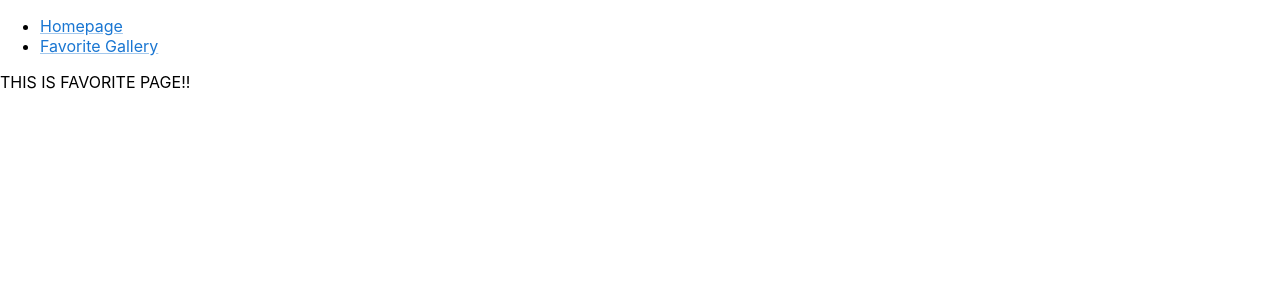
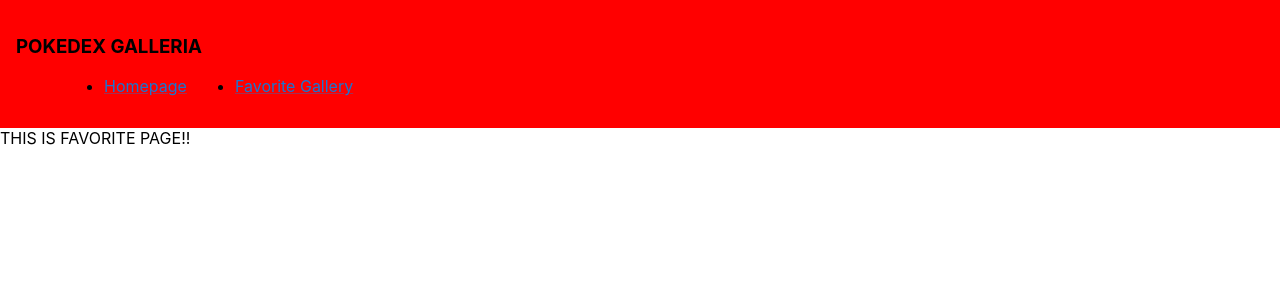
Before and after one commit to danielyong92/pokedex-react, a React (Create React App) app: page /favorite in a window 1280 px wide. Shown: the top 300 px of the page. Built offline with nearby package versions, Linux system fonts and the light colour scheme.

Commit message:
added mui icons  and refactor

```diff
--- a/package.json
+++ b/package.json
@@ -5,6 +5,7 @@
   "dependencies": {
     "@emotion/react": "^11.8.2",
     "@emotion/styled": "^11.8.1",
+    "@mui/icons-material": "^5.5.1",
     "@mui/material": "^5.5.2",
     "@testing-library/jest-dom": "^5.16.2",
     "@testing-library/react": "^12.1.4",
--- a/src/Card/Card.css
+++ b/src/Card/Card.css
@@ -1,14 +1,22 @@
-.cardContainer {
+.card-container {
     display: flex;
     border: 1px solid black;
     align-content: center;
 }
 
 #image {
-    width:10rem;
-    height:10rem;
+    width:14rem;
+    height:14rem;
 }
 
 .pokemon-stats {
+    display:flex;
+    align-items: center;
+    font-weight: bold;
+}
 
+.buttons {
+    display:flex;
+    align-items:"center";
+    align-content:"center";
 }
--- a/src/Card/Card.jsx
+++ b/src/Card/Card.jsx
@@ -1,27 +1,37 @@
 import { React, useState, useEffect } from "react";
 import "./Card.css";
 import Grid from "@mui/material/Grid";
+import FavoriteIcon from "@mui/icons-material/Favorite";
+import ArrowDownwardIcon from "@mui/icons-material/ArrowDownward";
 
 export const Card = props => {
-  const { id, name, image, type, index, handleLikeClick } = props;
+  const { id, name, image, type, handleLikeClick } = props;
 
   return (
     <>
-      <Grid container>
       <Grid item md={4}>
+        <div className="card-container">
+          <Grid item>
             <img id="image" src={image}></img>
           </Grid>
-        <div class="pokemon-stats">
-          <Grid item md={5}>
+          <div className="pokemon-stats">
+            <Grid item>
               <div>Pokemon Name: {name}</div>
               <div>Id: {id}</div>
               <div>type: {type}</div>
             </Grid>
           </div>
-        <Grid item md={3}>
-          <button >DISLIKE</button>
-          <button onClick={()=>handleLikeClick(props)}>LIKE</button>
+          <div className="buttons">
+            <Grid item>
+              <button>
+                <ArrowDownwardIcon />
+              </button>
+              <button onClick={() => handleLikeClick(props)}>
+                <FavoriteIcon />
+              </button>
             </Grid>
+          </div>
+        </div>
       </Grid>
     </>
   );
--- a/src/CardRow/CardRow.jsx
+++ b/src/CardRow/CardRow.jsx
@@ -11,7 +11,6 @@
       <div>
         <Grid container>
           {pokemonData.map((pokemon, index) => (
-            <Grid item md={4} direction={"column"}>
             <Card
               id={pokemon.id}
               name={pokemon.name}
@@ -20,7 +19,6 @@
               key={index}
               handleLikeClick={handleLikeClick}
             />
-            </Grid>
           ))}
         </Grid>
       </div>
--- /dev/null
+++ b/src/Context/PokemonContext.jsx
@@ -0,0 +1,5 @@
+import React from 'react';
+
+export const pokemonContexts = React.createContext();
+
+console.log("calling context");
--- a/src/Favorite/FavoritePage.jsx
+++ b/src/Favorite/FavoritePage.jsx
@@ -1,13 +1,17 @@
-import React from "react";
+import React, { useContext } from 'react';
 import Grid from "@mui/material/Grid";
-import Card from "../Card/Card"
+import Card from "../Card/Card";
+import { pokemonContexts } from '../Context/PokemonContext';
 
-export const FavoritePage = ({favorites}) => {
-//   const { favorite } = props;
+export const FavoritePage = ({data}) => {
+  // const { favorites } = props;
+  const {favorites} = useContext(pokemonContexts);
+  console.log("favorites before return", favorites)
+  console.log("data", data)
   return (
     <>
       <div>THIS IS FAVORITE PAGE!!</div>
-      {console.log("what is favorites", favorites)}
+      {/* {console.log("what is favorites", favorites)} */}
       <Grid container>
         {favorites.map((pokemon, index) => (
           <Grid item md={4} direction={"column"}>
@@ -16,7 +20,7 @@
               name={pokemon.name}
               type={pokemon.types[0].type.name}
               image={pokemon.sprites.other.dream_world.front_default}
-              key={index}
+              key={pokemon.id}
             />
           </Grid>
         ))}
--- /dev/null
+++ b/src/Header/Header.css
@@ -0,0 +1,12 @@
+.wrapper {
+    background: Red;
+    padding: 1rem;
+}
+
+.nav {
+    display:flex;
+}
+
+.ul {
+    margin-left:3rem;
+}
--- a/src/Header/Header.jsx
+++ b/src/Header/Header.jsx
@@ -1,15 +1,17 @@
 import React from "react";
 import Link from '@mui/material/Link';
+import "./Header.css";
 
 export const Header = () => {
   return (
     <>
-      <div>
-        <ul>
-          <li>
-            <Link href="#">Homepage</Link>
+      <div className="wrapper">
+        <h3> POKEDEX GALLERIA</h3>
+        <ul className="nav">
+          <li className="ul">
+            <Link href="/">Homepage</Link>
           </li>
-          <li>
+          <li className="ul">
             <Link href="/favorite">Favorite Gallery</Link>
           </li>
         </ul>
--- a/src/Home/Home.jsx
+++ b/src/Home/Home.jsx
@@ -10,7 +10,7 @@
 
   const pokemonSearch = async () => {
     const pokemon = [];
-    for (let i = 1; i <= 20; i++) {
+    for (let i = 1; i <= 15; i++) {
       const url = `https://pokeapi.co/api/v2/pokemon/${i}`;
       const response = await fetch(url);
       pokemon.push(await response.json());
@@ -25,8 +25,8 @@
 
   return (
     <>
-      <div> THIS IS HOMEPAGE</div>
       {searchComplete && <CardRow pokemonData={pokemonData} handleLikeClick={handleFavorites}/>}
+      <button>Load more!</button>
     </>
   );
 };
--- a/src/HomePage/Homepage.jsx
+++ b/src/HomePage/Homepage.jsx
@@ -3,6 +3,7 @@
 import Home from "../Home/Home";
 import FavoritePage from "../Favorite/FavoritePage";
 import Header from "../Header/Header";
+import { pokemonContexts } from "../Context/PokemonContext";
 
 export const Homepage = () => {
   const [favorites, setFavorites] = useState([]);
@@ -17,6 +18,7 @@
 
   return (
     <>
+      <pokemonContexts.Provider value={{favorites}}>
         <Router>
           <Header />
           <Routes>
@@ -26,10 +28,11 @@
             />
             <Route
               path="favorite"
-            element={<FavoritePage favorites={favorites} />}
+              element={<FavoritePage data={favorites}/>}
             />
           </Routes>
         </Router>
+      </pokemonContexts.Provider>
     </>
   );
 };
```
Also changed, not shown: 1 other file (tests, documents, lock files or other folders). Lines whose indentation alone changed are shown as unchanged.
